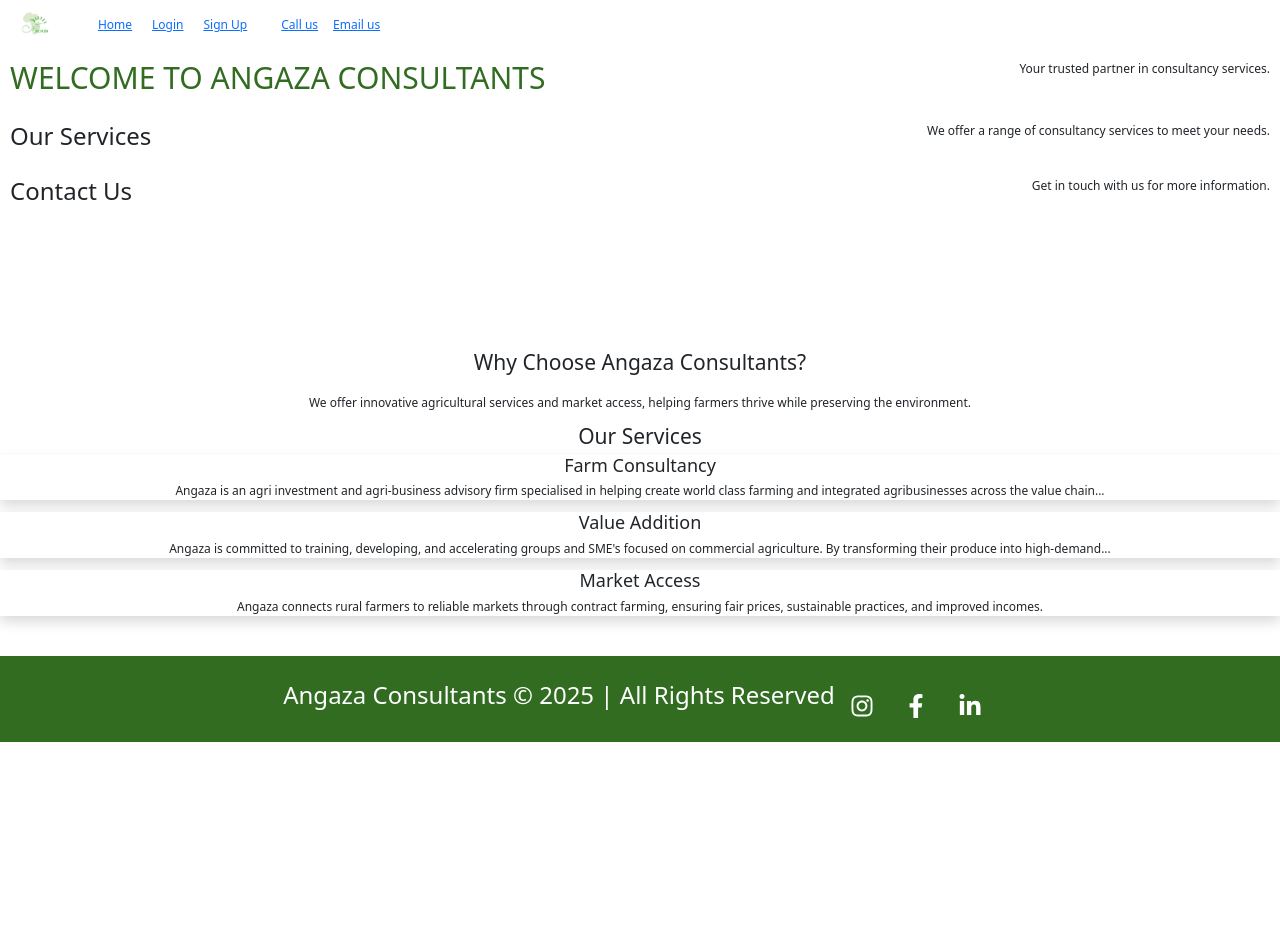
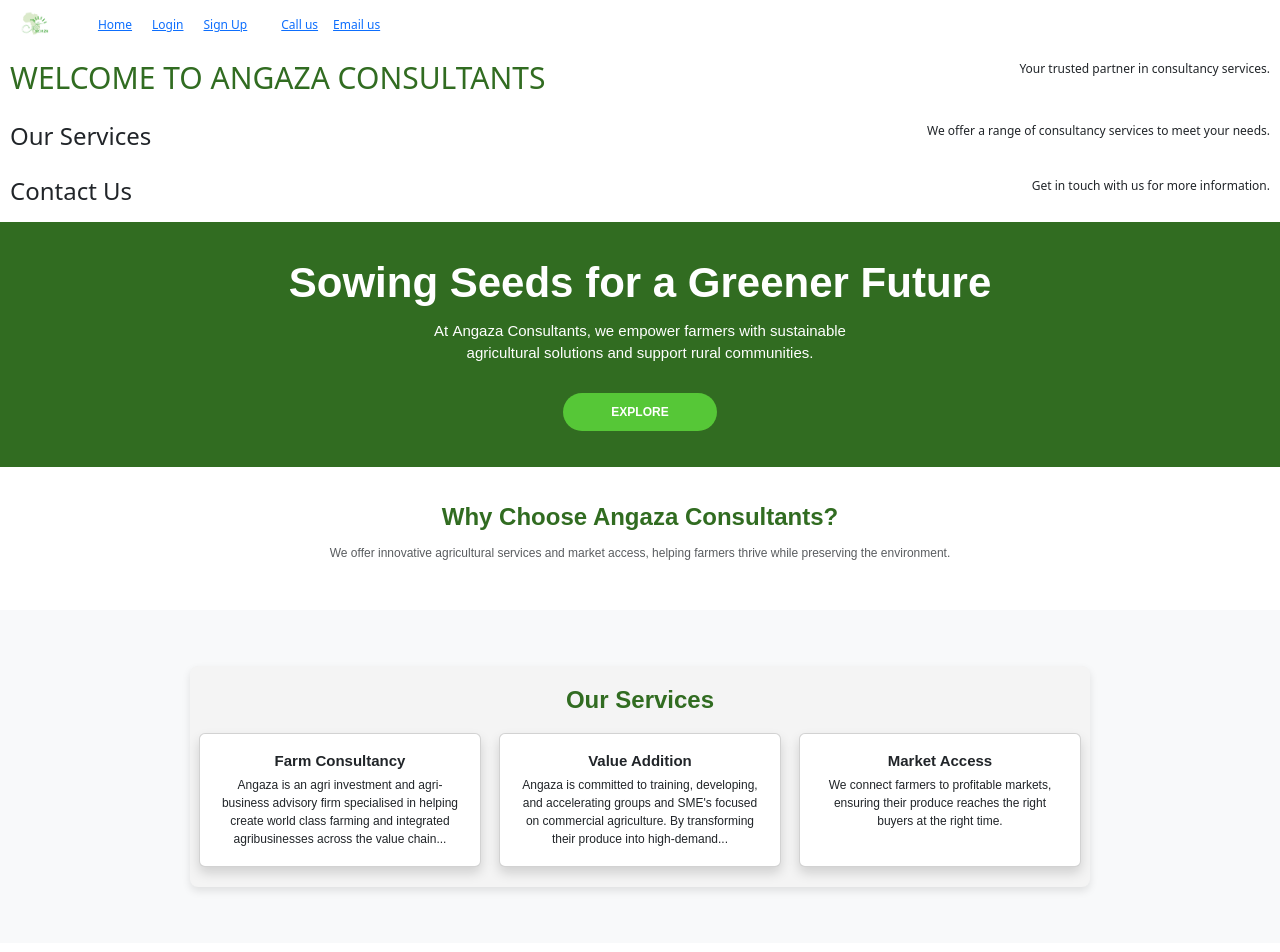
Before and after one commit to Gnettt/angazaconsultants, a React (Create React App) app in the folder angazaconsultants/: page / in a window 1280 px wide. Shown: the top 952 px of the page. Before the commit the page ends 800 px from the top, so only its background shows below. Built offline with nearby package versions, Linux system fonts and the light colour scheme.

Commit message:
Incorporated bootstrap

```diff
--- a/angazaconsultants/package.json
+++ b/angazaconsultants/package.json
@@ -7,6 +7,7 @@
     "@testing-library/jest-dom": "^6.6.3",
     "@testing-library/react": "^16.3.0",
     "@testing-library/user-event": "^13.5.0",
+    "bootstrap": "^5.3.5",
     "react": "^19.1.0",
     "react-dom": "^19.1.0",
     "react-icons": "^5.5.0",
--- a/angazaconsultants/src/App.css
+++ b/angazaconsultants/src/App.css
@@ -222,17 +222,7 @@ form select {
   justify-content: space-around;
 }
 
-.program-card {
-  width: 300px;
-  border: 1px solid #ccc;
-  padding: 20px;
-  border-radius: 8px;
-  text-align: center;
+
+.text-angaza-green {
+  color: #316c21
 }
-
-.program-avatar {
-  width: 100%;
-  height: auto;
-  border-radius: 8px;
-  margin-bottom: 10px;
-}
--- a/angazaconsultants/src/App.js
+++ b/angazaconsultants/src/App.js
@@ -7,6 +7,7 @@ import HomePage from './pages/homepage';
 import LoginPage from "./pages/loginpage";
 import SignupPage from "./pages/signuppage";
 import LandingPage from './pages/landingpage';
+import  'bootstrap/dist/css/bootstrap.min.css';
 import './App.css';
 
 function App() {
--- a/angazaconsultants/src/Components/login.js
+++ b/angazaconsultants/src/Components/login.js
@@ -36,9 +36,12 @@ const Login = () => {
   };
 
   return (
-    <form onSubmit={handleSubmit}>
+    <form onSubmit={handleSubmit} className="container mt-4" >
+     <div className="mb-3"></div>
       <input
         name="fullnames"
+        className="form-control"
+        type="text"
         placeholder="Fullnames"
         onChange={handleChange}
         value={form.fullnames}
@@ -48,6 +51,8 @@ const Login = () => {
         name="password"
         type="password"
         placeholder="Password"
+        className="form-control"
+
         onChange={handleChange}
         value={form.password}
         required
--- a/angazaconsultants/src/Components/navbar.js
+++ b/angazaconsultants/src/Components/navbar.js
@@ -7,26 +7,21 @@ import logo from "../assets/angazalogo.png";
 function Navbar() {
 return (
 <nav >
-
 <div style={{ display: "flex", alignItems: "center" }}>
 <img
 src={logo}
 alt="Angaza Logo"
 style={{ height: "50px", marginRight: "15px" }}
 />
-
 <Link to="/home" style={{ margin: "10px" }}>Home</Link>
 <Link to="/login" style={{ margin: "10px" }}>Login</Link>
 <Link to="/signup" style={{ margin: "10px" }}>Sign Up</Link>
 
 
-
 <ul style={{ listStyle: "none", display: "flex", gap: "15px", margin: 0 }}>
 <li><a href="tel:+254714094572">Call us</a></li>
 <li><a href="mailto:angazaconsult@gmail.com">Email us</a></li>
-
 </ul>
-
 </div>
 <div style={{ display: "flex", justifyContent: "space-between", padding: "10px" }}>
 <h1>Welcome to Angaza Consultants</h1>
--- a/angazaconsultants/src/Components/programs.js
+++ b/angazaconsultants/src/Components/programs.js
@@ -11,18 +11,29 @@ function Program() {
   }, []);
 
   return (
-    <div className="p-4 grid gap-4">
-      {programs.map((program, index) => (
-        <div key={index} style={{ border: "5px solid #ccc", padding: "20px", marginBottom: "20px", borderRadius: "8px" }} className="bg-white shadow-md rounded-lg p-4">
-         <img src={program.avatar} alt={program.name} className="program-avatar" style={{ width: "auto" }} />
-          <h2 className="text-xl font-bold">{program.name}</h2>
-          <p className="text-sm text-gray-500">{program.location}</p>
-          <p className="mt-2">{program.description}</p>
-          <p className="mt-2 text-sm">
-            <strong>Start:</strong> {program.startDate} | <strong>End:</strong> {program.endDate}
-          </p>
-        </div>
-      ))}
+    <div className="container py-4">
+      <div className="row row-cols-1 row-cols-md-2 row-cols-lg-3 g-4">
+        {programs.map((program, index) => (
+          <div key={index} className="col">
+            <div className="card shadow rounded-3 border-5 border-light">
+              <div className="card-body p-3">
+                <img
+                  src={program.avatar}
+                  alt={program.name}
+                  className="img-fluid rounded mb-2"
+                  style={{ maxHeight: '200px', width: 'auto' }}
+                />
+                <h5 className="card-title fw-bold">{program.name}</h5>
+                <p className="card-subtitle mb-2 text-muted small">{program.location}</p>
+                <p className="card-text mt-2">{program.description}</p>
+                <p className="card-text mt-2 small">
+                  <strong>Start:</strong> {program.startDate} | <strong>End:</strong> {program.endDate}
+                </p>
+              </div>
+            </div>
+          </div>
+        ))}
+      </div>
     </div>
   );
 }
--- a/angazaconsultants/src/Components/sidebar.js
+++ b/angazaconsultants/src/Components/sidebar.js
@@ -10,17 +10,22 @@ const Sidebar = ({ onProgramSelect }) => {
       .catch(err => console.error("Error fetching programs:", err));
   }, []);
 
-  return (
-    <div style={{ width: "200px", borderRight: "1px solid #ccc", padding: "10px" }}>
-      <h1>Programs</h1>
-      <ul style={{ listStyleType: "none", padding: 0 }}>
+   return (
+    <div className="bg-light p-3" style={{ width: "250px", borderRight: "1px solid #ccc" }}>
+      <h4 className="mb-3">Programs</h4>
+      <ul className="list-unstyled">
         {programs.map((program, index) => (
           <li
             key={index}
-            style={{ cursor: "pointer", marginBottom: "8px", color: "black",  fontWeight: "bold"}}
-            onClick={() => onProgramSelect(program)}
+            className="nav-item"
+            style={{ cursor: "pointer", marginBottom: "0.5rem" }}
           >
-            {program.name}
+            <button
+              className="nav-link text-dark fw-bold p-0"
+              onClick={() => onProgramSelect(program)}
+            >
+              {program.name}
+            </button>
           </li>
         ))}
       </ul>
--- a/angazaconsultants/src/index.js
+++ b/angazaconsultants/src/index.js
@@ -1,5 +1,6 @@
 import React from 'react';
 import ReactDOM from 'react-dom/client';
+import 'bootstrap/dist/css/bootstrap.min.css';
 import './index.css';
 import App from './App';
 import reportWebVitals from './reportWebVitals';
--- a/angazaconsultants/src/pages/landingpage.js
+++ b/angazaconsultants/src/pages/landingpage.js
@@ -5,60 +5,73 @@ const LandingPage = () => {
   const navigate = useNavigate();
 
   const handleExplore = () => {
-    navigate('/homepage');
+    navigate('/home');
   };
 
+  const primaryColor = '#316c21';
+
   return (
-    <div className="bg-white text-[#316c21] min-h-screen font-sans">
+    <div className="bg-white" style={{ color: primaryColor, fontFamily: 'sans-serif', minHeight: '100vh' }}>
       {/* Hero Section */}
-      <section className="bg-[#316c21] text-white text-center py-20 px-4">
-        <h2 className="text-4xl font-bold mb-4">Sowing Seeds for a Greener Future</h2>
-        <p className="text-lg mb-6 max-w-xl mx-auto">
+      <section className="py-5 text-center text-white" style={{ backgroundColor: primaryColor, padding: '8rem 1rem' }}>
+        <h2 className="display-4 fw-bold mb-3">Sowing Seeds for a Greener Future</h2>
+        <p className="lead mb-4 mx-auto" style={{ maxWidth: '40rem' }}>
           At <b>Angaza Consultants</b>, we empower farmers with sustainable agricultural solutions and support rural communities.
         </p>
         <button
           onClick={handleExplore}
-          className="bg-white text-[#316c21] px-6 py-3 rounded-full font-semibold hover:bg-gray-100 transition"
         >
           Explore
         </button>
       </section>
 
-
-      <section id="about" className="py-16 px-6 text-center max-w-4xl mx-auto">
-        <h3 className="text-3xl font-semibold mb-4">Why Choose Angaza Consultants?</h3>
-        <p className="text-gray-700">
+      <div> {/* The main container for About and Services */}
+        <section id="about" className="py-5 px-3 text-center mx-auto" style={{ maxWidth: '60rem', padding: '4rem 1rem' }}>
+          <h3 className="h2 fw-semibold mb-3">Why Choose Angaza Consultants?</h3>
+          <p className="text-muted">
             We offer innovative agricultural services and market access, helping farmers thrive while preserving the environment.
           </p>
         </section>
 
-
-      <section id="services" className="py-16 bg-gray-50 px-6">
-        <div className="max-w-6xl mx-auto text-center">
-          <h3 className="text-3xl font-semibold mb-10">Our Services</h3>
-          <div className="grid grid-cols-1 md:grid-cols-3 gap-8">
-            <div className="bg-white p-6 rounded-2xl shadow">
-              <h4 className="text-xl font-bold mb-2">Farm Consultancy</h4>
-              <p>
+        <section id="services" className="py-5 bg-light px-3" style={{ padding: '4rem 1rem' }}>
+          <div className="container text-center" style={{ maxWidth: '75rem' }}>
+            <h3 className="h2 fw-semibold mb-4">Our Services</h3>
+            <div className="row row-cols-1 row-cols-md-3 g-4">
+              <div className="col">
+                <div className="card shadow rounded-3 h-100">
+                  <div className="card-body p-4">
+                    <h4 className="card-title h5 fw-bold mb-2">Farm Consultancy</h4>
+                    <p className="card-text">
                       Angaza is an agri investment and agri-business advisory firm specialised in helping create world class farming and integrated agribusinesses across the value chain...
                     </p>
                   </div>
-            <div className="bg-white p-6 rounded-2xl shadow">
-              <h4 className="text-xl font-bold mb-2">Value Addition</h4>
-              <p>
+                </div>
+              </div>
+              <div className="col">
+                <div className="card shadow rounded-3 h-100">
+                  <div className="card-body p-4">
+                    <h4 className="card-title h5 fw-bold mb-2">Value Addition</h4>
+                    <p className="card-text">
                       Angaza is committed to training, developing, and accelerating groups and SME's focused on commercial agriculture. By transforming their produce into high-demand...
                     </p>
                   </div>
-            <div className="bg-white p-6 rounded-2xl shadow">
-              <h4 className="text-xl font-bold mb-2">Market Access</h4>
-              <p>
-                Angaza connects rural farmers to reliable markets through contract farming, ensuring fair prices, sustainable practices, and improved incomes.
+                </div>
+              </div>
+              <div className="col">
+                <div className="card shadow rounded-3 h-100">
+                  <div className="card-body p-4">
+                    <h4 className="card-title h5 fw-bold mb-2">Market Access</h4>
+                    <p className="card-text">
+                      We connect farmers to profitable markets, ensuring their produce reaches the right buyers at the right time.
                     </p>
+                  </div>
+                </div>
               </div>
             </div>
           </div>
         </section>
       </div>
+    </div>
   );
 };
 
```
Also changed, not shown: angazaconsultants/src/Components/signup.js (+31 -20 lines), angazaconsultants/src/pages/sidebarpage.js (added, +29 -0 lines), angazaconsultants/src/Components/footer.js (indentation only), 2 other files (tests, documents, lock files or other folders). Lines whose indentation alone changed are shown as unchanged.
